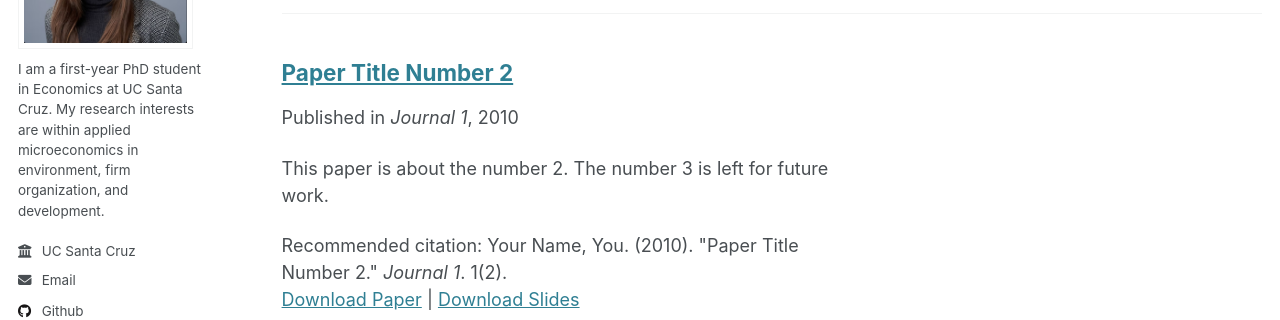
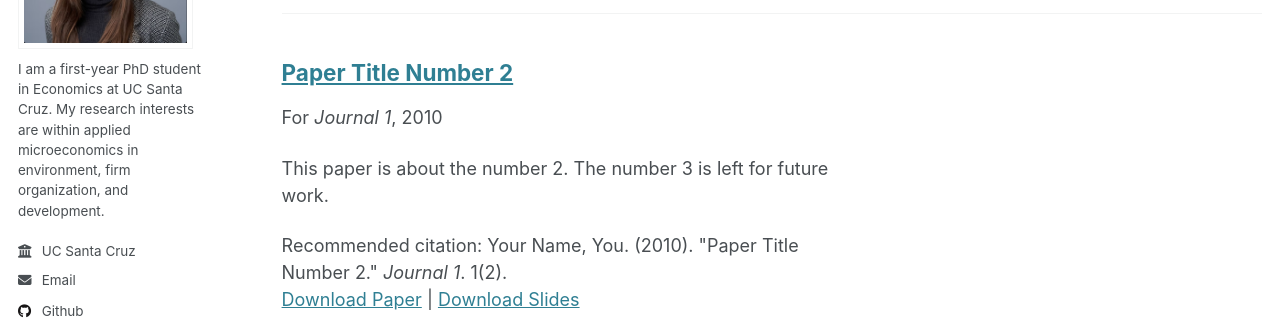
Before and after one commit to allegra-saggese-econ/allegra-saggese-econ.github.io, a Jekyll site: the page built from _pages/publications.html, in a window 1280 px wide. Shown: the part 211-531 px from the top of the page. Built offline with Jekyll 4.4.1, drawn with Linux system fonts in a browser that asks for light colours.

Commit message:
Update archive-single.html
change published in

```diff
--- a/_includes/archive-single.html
+++ b/_includes/archive-single.html
@@ -41,7 +41,7 @@
         {% if post.collection == 'teaching' %}
           <p> {{ post.type }}, <i>{{ post.venue }}</i>, {{ post.date | default: "1900-01-01" | date: "%Y" }} </p>
         {% elsif post.collection == 'publications' %}
-          <p>Published in <i>{{ post.venue }}</i>, {{ post.date | default: "1900-01-01" | date: "%Y" }} </p>
+          <p>For <i>{{ post.venue }}</i>, {{ post.date | default: "1900-01-01" | date: "%Y" }} </p>
         {% elsif post.date %}
          <p class="page__date"><strong><i class="fa fa-fw fa-calendar" aria-hidden="true"></i> {{ site.data.ui-text[site.locale].date_label | default: "Published:" }}</strong> <time datetime="{{ post.date | default: "1900-01-01" | date_to_xmlschema }}">{{ post.date | default: "1900-01-01" | date: "%B %d, %Y" }}</time></p>
         {% endif %}
```
